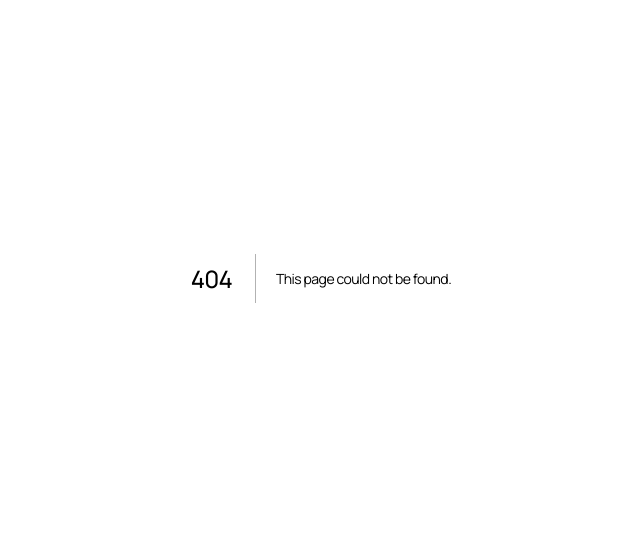
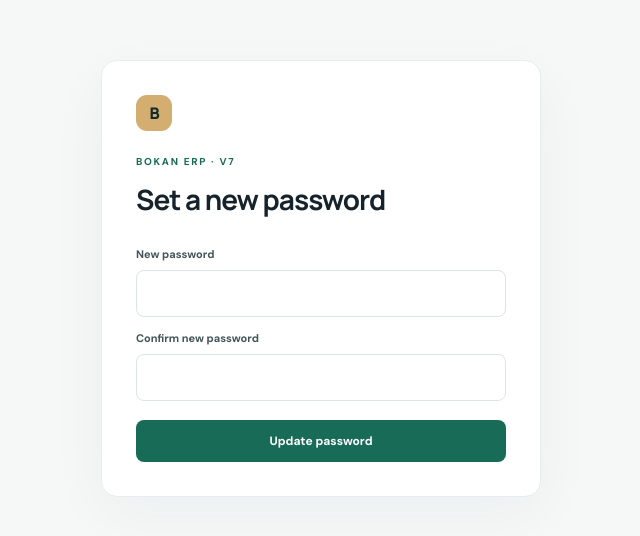
Before and after one commit to bokanplc/prime-erp, a Next.js app: page /reset-password in a window 1280 px wide. Before the commit this address had no page. Shown: the part 122-658 px from the top of the page, without its empty margins (319-959 px from the left). Built offline with nearby package versions, Linux system fonts and the light colour scheme.

Commit message:
Add secure password recovery completion page

```diff
--- /dev/null
+++ b/src/app/reset-password/page.tsx
@@ -0,0 +1,62 @@
+"use client";
+
+import { FormEvent, useState } from "react";
+import Link from "next/link";
+import { createSupabaseBrowserClient } from "@/lib/supabase/browser";
+
+export default function ResetPasswordPage() {
+  const [password, setPassword] = useState("");
+  const [confirm, setConfirm] = useState("");
+  const [busy, setBusy] = useState(false);
+  const [error, setError] = useState("");
+  const [success, setSuccess] = useState(false);
+
+  async function submit(event: FormEvent<HTMLFormElement>) {
+    event.preventDefault();
+    setError("");
+    if (password.length < 8) {
+      setError("Use a password with at least 8 characters.");
+      return;
+    }
+    if (password !== confirm) {
+      setError("The passwords do not match.");
+      return;
+    }
+    setBusy(true);
+    try {
+      const supabase = createSupabaseBrowserClient();
+      const { error: updateError } = await supabase.auth.updateUser({ password });
+      if (updateError) throw updateError;
+      setSuccess(true);
+    } catch (caught) {
+      setError(caught instanceof Error ? caught.message : "Password could not be updated. Request a new recovery link.");
+    } finally {
+      setBusy(false);
+    }
+  }
+
+  return (
+    <main className="auth-shell">
+      <section className="auth-card">
+        <div className="brand-mark">B</div>
+        <div className="eyebrow">BOKAN ERP · V7</div>
+        <h1>Set a new password</h1>
+        {success ? (
+          <>
+            <p role="status">Your password has been updated. You can now return to sign in.</p>
+            <Link className="auth-secondary" href="/login">Return to sign in</Link>
+          </>
+        ) : (
+          <form onSubmit={submit} className="auth-form">
+            <label htmlFor="new-password">New password</label>
+            <input id="new-password" type="password" autoComplete="new-password" minLength={8} required value={password} onChange={(event) => setPassword(event.target.value)} />
+            <label htmlFor="confirm-password">Confirm new password</label>
+            <input id="confirm-password" type="password" autoComplete="new-password" minLength={8} required value={confirm} onChange={(event) => setConfirm(event.target.value)} />
+            {error ? <p className="auth-error" role="alert">{error}</p> : null}
+            <button type="submit" disabled={busy}>{busy ? "Updating…" : "Update password"}</button>
+          </form>
+        )}
+      </section>
+    </main>
+  );
+}
```
